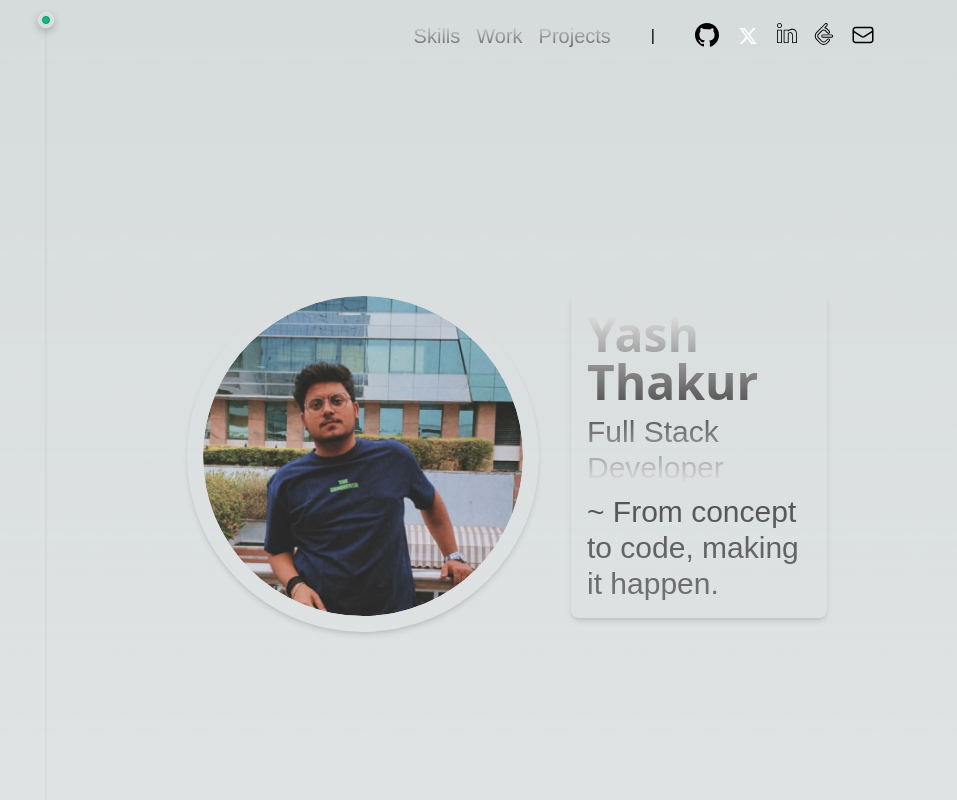
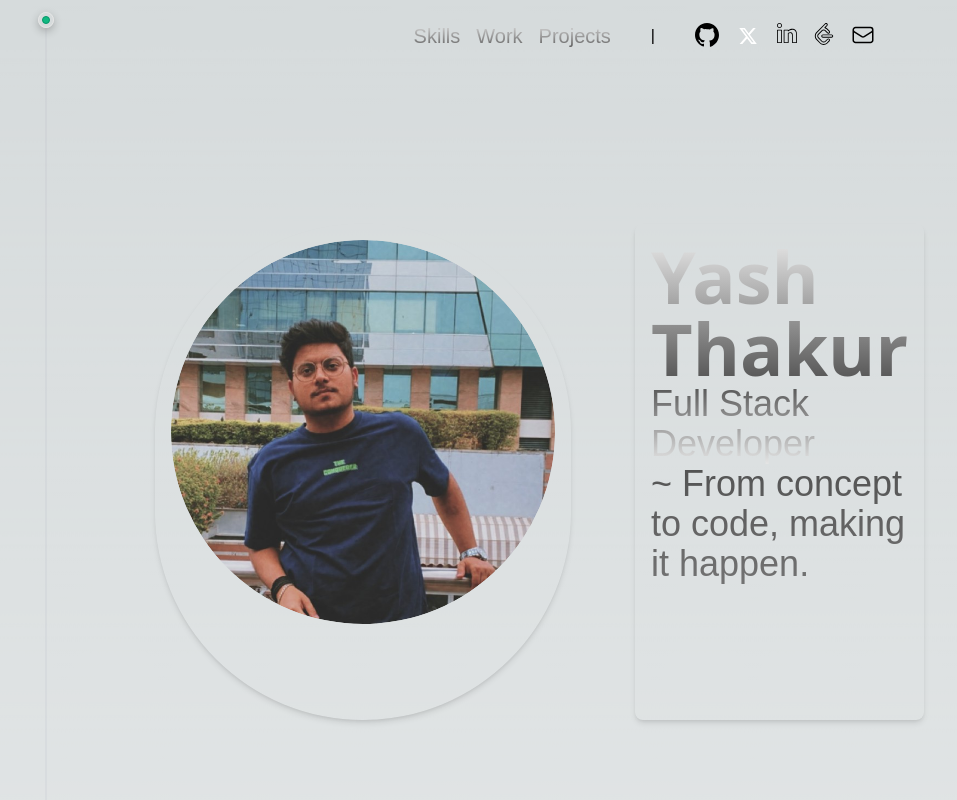
Before and after one commit to sincerelyyyash/portfolio, a Next.js app: page / in a window 1280 px wide. Shown: the top 800 px of the page, without its empty margins (133-1090 px from the left). Built offline with nearby package versions, Linux system fonts and the light colour scheme; a web font is replaced by a local one.

Commit message:
UI Changes

```diff
--- a/components/Hero.tsx
+++ b/components/Hero.tsx
@@ -1,4 +1,4 @@
-"use client";
+"use client"
 import Image from 'next/image';
 import { motion } from 'framer-motion';
 
@@ -12,12 +12,12 @@ export default function Hero() {
         duration: 0.8,
         ease: 'easeInOut',
       }}
-      className="flex flex-col items-center mt-8 px-4 sm:px-6 md:px-8"
+      className="flex flex-wrap justify-center"
     >
-      <section className="flex flex-col sm:flex-row items-center justify-center w-full min-h-[35rem] space-y-8 sm:space-y-0 sm:space-x-8 p-4 sm:p-6 md:p-8 mt-8 mb-20">
+      <section className="flex flex-col md:flex-row justify-start w-full min-h-[35rem] space-y-8 md:space-y-0 md:space-x-8 p-8 mt-20">
 
-        <div className="flex-1 sm:flex-[1/3] text-center p-4 rounded-full shadow-md">
-          <div className="w-48 h-48 sm:w-60 sm:h-60 md:w-60 md:h-60 lg:w-80 lg:h-80 mx-auto rounded-full overflow-hidden">
+        <div className="flex-1 md:flex-[1/3] text-left p-4 rounded-full shadow-md md:mr-8">
+          <div className="w-50 h-50 sm:w-60 sm:h-60 md:w-80 md:h-80 lg:w-96 lg:h-96 mx-auto rounded-full overflow-hidden md:mx-0">
             <Image
               src="/assets/images/profile-photo.jpeg"
               alt="Yash Thakur"
@@ -28,17 +28,17 @@ export default function Hero() {
           </div>
         </div>
 
-        <div className="flex-1 sm:flex-[2/3] p-4 rounded-lg shadow-md mt-8 sm:mt-0 text-center sm:text-left">
-          <div className="text-lg sm:text-3xl md:text-4xl lg:text-5xl
+        <div className="flex-1 md:flex-[2/3] p-4 rounded-lg shadow-md">
+          <div className="relative z-10 text-4xl sm:text-6xl md:text-7xl
           bg-clip-text text-transparent bg-gradient-to-b from-neutral-200 to-neutral-600 font-sans font-bold">
             Yash Thakur
           </div>
 
-          <h4 className="text-md sm:text-xl md:text-2xl lg:text-3xl
-          bg-clip-text text-transparent bg-gradient-to-b from-neutral-600 to-neutral-200 mt-2 mb-2">
+          <h4 className="relative z-10 text-3xl sm:text-5xl md:text-4xl
+          bg-clip-text text-transparent bg-gradient-to-b from-neutral-600 to-neutral-200">
             Full Stack Developer
           </h4>
-          <h4 className="text-md sm:text-xl md:text-2xl lg:text-3xl bg-clip-text text-transparent bg-gradient-to-b from-neutral-600 to-neutral-500">
+          <h4 className="relative z-10 text-3xl sm:text-5xl md:text-4xl  bg-clip-text text-transparent bg-gradient-to-b from-neutral-600 to-neutral-500">
             ~ From concept to code, making it happen.
           </h4>
         </div>
--- a/components/ProjectCard.tsx
+++ b/components/ProjectCard.tsx
@@ -71,7 +71,7 @@ export const ProjectCard: React.FC<{ project: Project }> = ({ project }) => {
             <motion.div
               layoutId={`card-${project.projectName}-${id}`}
               ref={ref}
-              className="w-full max-w-[90%] md:max-w-[80%] lg:max-w-[70%] h-full max-h-[90%] md:max-h-[80%] lg:max-h-[70%] flex flex-col bg-black dark:bg-neutral-900 sm:rounded-3xl overflow-hidden"
+              className="w-full max-w-[90%] md:max-w-[80%] lg:max-w-[70%] h-full max-h-[90%] md:max-h-[80%] lg:max-h-[70%] flex flex-col bg-black dark:bg-neutral-900 sm:rounded-3xl overflow-hidden border border-blue-500"
             >
               <motion.div layoutId={`image-${project.projectName}-${id}`}>
                 <Image
```
